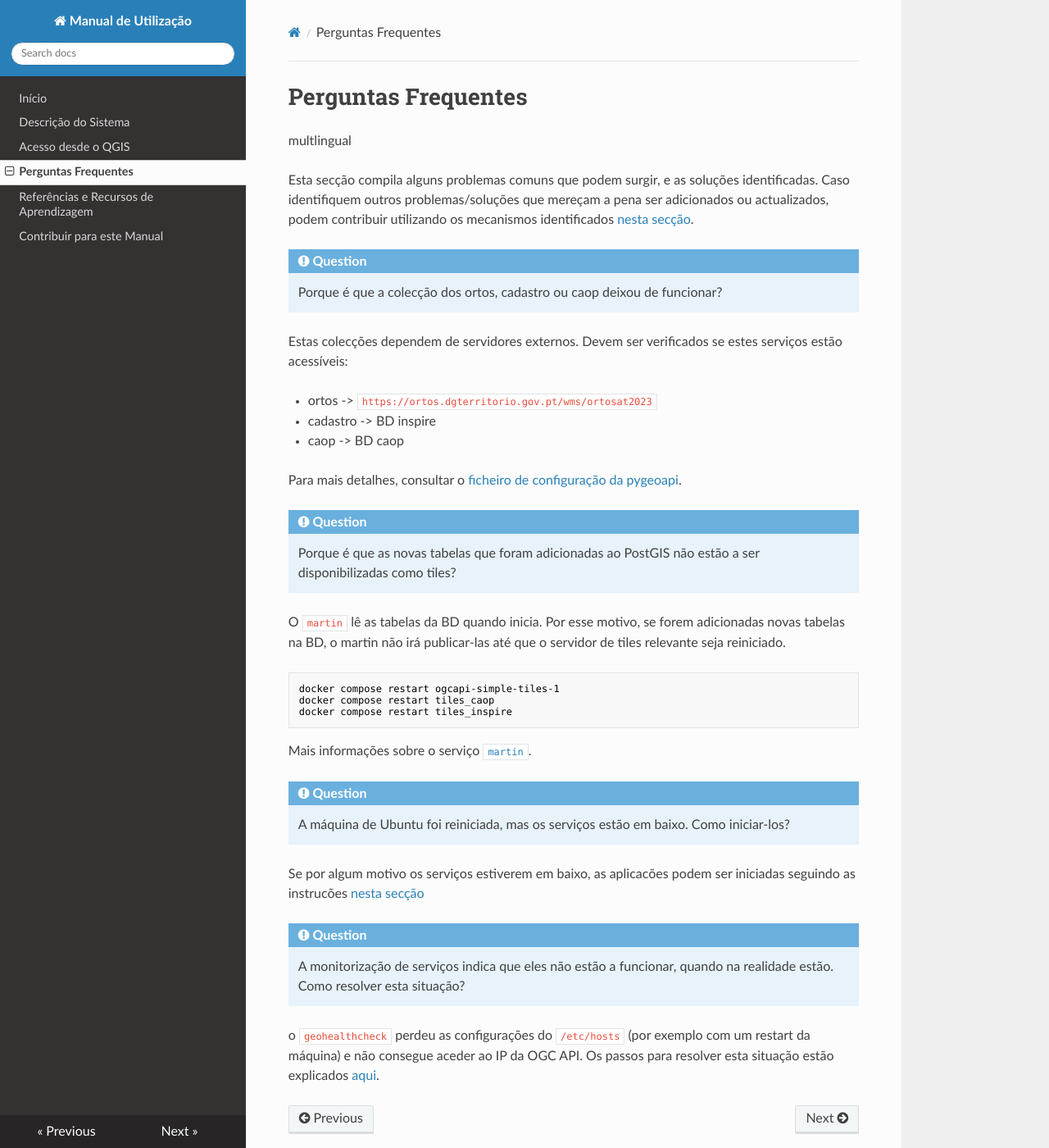
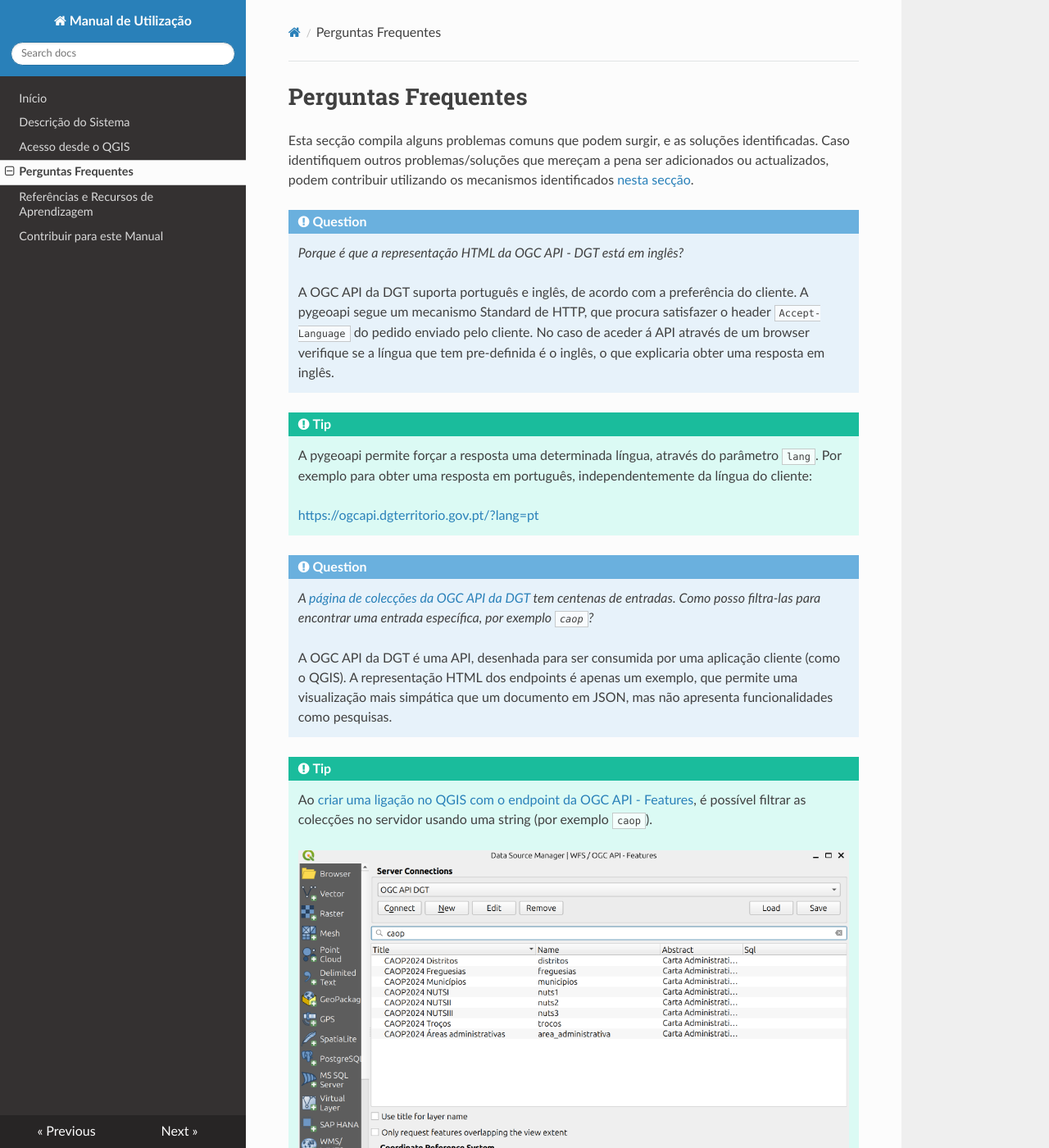
Before and after one commit to dgterritorio/ogcapi-user, an MkDocs documentation site: the page built from docs/perguntas.md, in a window 1280 px wide and 1400 px high. Shown: the whole window at 82% size. Built offline with MkDocs 1.6.1, drawn with Linux system fonts in a browser that asks for light colours; nearby versions of some CDN libraries; some of the changed text lies outside the part shown.

Commit message:
- updated content

````diff
--- a/docs/perguntas.md
+++ b/docs/perguntas.md
@@ -1,43 +1,68 @@
 # Perguntas Frequentes
-
-multlingual
 
 Esta secção compila alguns problemas comuns que podem surgir, e as soluções identificadas. Caso identifiquem outros problemas/soluções que mereçam a pena ser adicionados ou actualizados, podem contribuir utilizando os mecanismos identificados [nesta secção](./contribuir.md).
 
 !!! question
 
-    Porque é que a colecção dos ortos, cadastro ou caop deixou de funcionar?
+    *Porque é que a representação HTML da OGC API - DGT está em inglês?*
 
-Estas colecções dependem de servidores externos. Devem ser verificados se estes serviços estão acessíveis:
+    A OGC API da DGT suporta português e inglês, de acordo com a preferência do cliente. A pygeoapi segue um mecanismo Standard de HTTP, que procura satisfazer o header [`Accept-Language`](https://www.w3.org/Protocols/HTTP/HTRQ_Headers.html#z12) do pedido enviado pelo cliente. No caso de aceder á API através de um browser verifique se a língua que tem pre-definida é o inglês, o que explicaria obter uma resposta em inglês.
 
-* ortos -> `https://ortos.dgterritorio.gov.pt/wms/ortosat2023`
-* cadastro -> BD inspire
-* caop -> BD caop
+!!! tip
 
-Para mais detalhes, consultar o [ficheiro de configuração da pygeoapi](https://github.com/byteroad/ogcapi-simple/blob/master/pygeoapi/docker.config.yml).
+    A pygeoapi permite forçar a resposta uma determinada língua, através do parâmetro `lang`. Por exemplo para obter uma resposta em português, independentemente da língua do cliente:
+
+    [https://ogcapi.dgterritorio.gov.pt/?lang=pt](https://ogcapi.dgterritorio.gov.pt/?lang=pt)
 
 !!! question
 
-    Porque é que as novas tabelas que foram adicionadas ao PostGIS não estão a ser disponibilizadas como tiles?
+    *A [página de colecções da OGC API da DGT](https://ogcapi.dgterritorio.gov.pt/collections?f=html) tem centenas de entradas. Como posso filtra-las para encontrar uma entrada específica, por exemplo `caop`?*
 
-O `martin` lê as tabelas da BD quando inicia. Por esse motivo, se forem adicionadas novas tabelas na BD, o martin não irá publicar-las até que o servidor de tiles relevante seja reiniciado.
+    A OGC API da DGT é uma API, desenhada para ser consumida por uma aplicação cliente (como o QGIS). A representação HTML dos endpoints é apenas um exemplo, que permite uma visualização mais simpática que um documento em JSON, mas não apresenta funcionalidades como pesquisas.
 
-```bash
-docker compose restart ogcapi-simple-tiles-1
-docker compose restart tiles_caop
-docker compose restart tiles_inspire
-```
+!!! tip
 
- Mais informações sobre o serviço [`martin`](./arquitectura.md#servicos-de-tiles).
+    Ao [criar uma ligação no QGIS com o endpoint da OGC API - Features](./clientes.md#ogc-api-features), é possível filtrar as colecções no servidor usando uma string (por exemplo `caop`).
+
+    ![Filtro OAF](img/filtro-oaf.png)
 
 !!! question
 
-    A máquina de Ubuntu foi reiniciada, mas os serviços estão em baixo. Como iniciar-los?
+    *Sei que esta colecção tem mais de um milhão de registos, mas quando acedo aos dados através do endpoint de OGC API - Features só me aparecem 100. Porquê esta diferença?*
 
-Se por algum motivo os serviços estiverem em baixo, as aplicacões podem ser iniciadas seguindo as instrucões [nesta secção](tarefas.md#gerir-as-aplicacoes)
+    ![Colecção com limite de items](img/paging.png)
+
+    A OGC API usa um mecanismo de paging para evitar sobrecarregar o servidor e o cliente com muitos items. Por defeito, este serviço está configurado para servir 100 items de cada vez.
+
+!!! tip
+
+    O número de items devolvidos pela OGC API - Features pode ser forçado através do parâmetro `limit`, até chegar ao limite configurado para o servidor. Por exemplo:
+
+    * [https://ogcapi.dgterritorio.gov.pt/collections/crus/items?limit=250](https://ogcapi.dgterritorio.gov.pt/collections/crus/items?limit=250)
+    * [https://ogcapi.dgterritorio.gov.pt/collections/crus/items?limit=10](https://ogcapi.dgterritorio.gov.pt/collections/crus/items?limit=10)
+
+
+    No caso de o `limit` ultrapassar o limite do servidor, não será apresentado nenhum erro, mas o número máximo de items permitidos será devolvido na resposta.
+
+    Mais detalhes sobre o parâmetro `limit`, incluindo uma explicação de como obter links para navegar através das colecções usando paging, podem ser consultados [nesta secção do Standard](https://docs.ogc.org/is/17-069r4/17-069r4.html#_combinations_of_filter_parameters).
 
 !!! question
 
-    A monitorização de serviços indica que eles não estão a funcionar, quando na realidade estão. Como resolver esta situação?
+    *A resposta do serviço OGC API - Features é muito lenta no meu cliente (por exemplo QGIS). Porquê?*
 
-o `geohealthcheck` perdeu as configurações do `/etc/hosts` (por exemplo com um restart da máquina) e não consegue aceder ao IP da OGC API. Os passos para resolver esta situação estão explicados [aqui](./arquitectura.md#servicos-que-monitorizam-outros-servicos).
+    As aplicações clientes podem estar a fazer outras operações quando estão a aceder aos items, como por exemplo fazer o rendering da visualização ou criar um cache. Estas operações podem afectar o tempo que o utilizador espera por uma resposta.
+
+!!! tip
+
+    Para avaliar o tempo real que a OGC API da DGT demora a responder, recomenda-se um processo mais directo de download, como por exemplo usando [curl](https://curl.se/) ou [wget](https://www.gnu.org/software/wget/) na linha de comandos.
+
+        wget 'https://ogcapi.dgterritorio.gov.pt/collections/crus/items?f=json&limit=5000' --2025-04-25 21:35:21--  https://ogcapi.dgterritorio.gov.pt/collections/crus/items?f=json&limit=5000
+
+        Resolving ogcapi.dgterritorio.gov.pt (ogcapi.dgterritorio.gov.pt)... 193.137.95.231 Connecting to ogcapi.dgterritorio.gov.pt (ogcapi.dgterritorio.gov.pt)|193.137.95.231|:443... connected.
+
+        HTTP request sent, awaiting response... 200 OK
+        Length: 60693514 (58M) [application/json]
+        Saving to: ‘items?f=json&limit=5000’
+
+        items?f=json&limit= 100%[===================>]  57,88M  4,72MB/s    in 12s
+        2025-04-25 21:35:36 (4,64 MB/s) - ‘items?f=json&limit=5000’ saved [60693514/60693514]
````
Also changed, not shown: docs/recursos.md (+16 -19 lines), docs/img/filtro-oaf.png (added), docs/img/paging.png (added).
